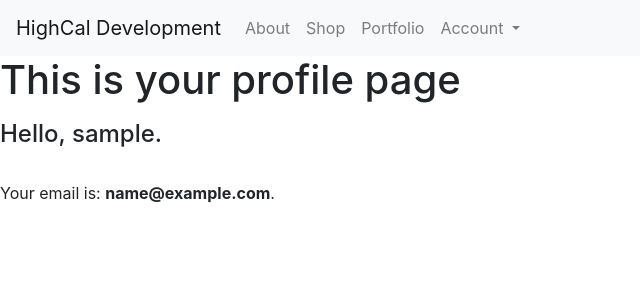
After one commit to connor-blackburn/HighCal, a Django app: page /accounts/profile/ in a window 1280 px wide. The commit adds this page. Shown: the top 300 px of the page, without its empty margins (0-640 px from the left). Run offline with Django 3.2, Linux system fonts and the light colour scheme; the visitor is signed in with stand-in values (Sample User, id 1); data comes from the database, SQL or seed files in the repository; some libraries are stand-ins or nearby versions.

Commit message:
accounts/templates/profile.html created to render a very basic profile page for the user which imports a users name and email to return to the user. Accessible through the navbar placed within base.html, given relevant urls and views. All working as expected

```diff
--- /dev/null
+++ b/accounts/templates/profile.html
@@ -0,0 +1,11 @@
+{% extends 'base.html' %}}
+
+{% block title %}{{ user }}'s profile{% endblock %}
+
+{% block heading %}This is your profile page{% endblock %}
+
+{% block content %}
+<h4>Hello, {{ user }}.</h4>
+</br>
+<p>Your email is: <strong>{{ profile.email }}</strong>.</p>
+{% endblock %}
--- a/accounts/views.py
+++ b/accounts/views.py
@@ -1,12 +1,18 @@
 from django.shortcuts import render, redirect, reverse
 from django.contrib import auth, messages
 from django.contrib.auth.decorators import login_required
+from django.contrib.auth.models import User
 from accounts.forms import LoginForm, UserRegistrationForm
 
 # Create your views here.
 def index(request):
     ''' Renders "index.html" '''
     return render(request, "index.html")
+
+def user_profile(request):
+    ''' renders users profile page '''
+    user = User.objects.get(email=request.user.email)
+    return render(request, 'profile.html', {'profile': user})
 
 @login_required
 def logout(request):
--- a/highcal_django/urls.py
+++ b/highcal_django/urls.py
@@ -15,12 +15,13 @@ Including another URLconf
 """
 from django.conf.urls import url
 from django.contrib import admin
-from accounts.views import index, logout, login, registration
+from accounts.views import index, logout, login, registration, user_profile
 
 urlpatterns = [
     url(r'^admin/', admin.site.urls),
     url(r'^$', index, name='index'),
     url(r'^accounts/logout/$', logout, name='logout'),
     url(r'^accounts/login/$', login, name='login'),
-    url(r'^accounts/register/$', registration, name="registration")
+    url(r'^accounts/register/$', registration, name="registration"),
+    url(r'^accounts/profile/$', user_profile, name="profile")
 ]
--- a/templates/base.html
+++ b/templates/base.html
@@ -37,7 +37,7 @@
                 </a>
                 <div class="dropdown-menu" aria-labelledby="navbarDropdownMenuLink">
                     {% if user.is_authenticated %}
-                        <a class="dropdown-item" href="#">Profile</a>
+                        <a class="dropdown-item" href="{% url 'profile' %}">Profile</a>
                         <a class="dropdown-item" href="{% url 'logout' %}">Log Out</a>
                     {% else %}
                         <a class="dropdown-item" href="{% url 'login' %}">Log in</a>
```
